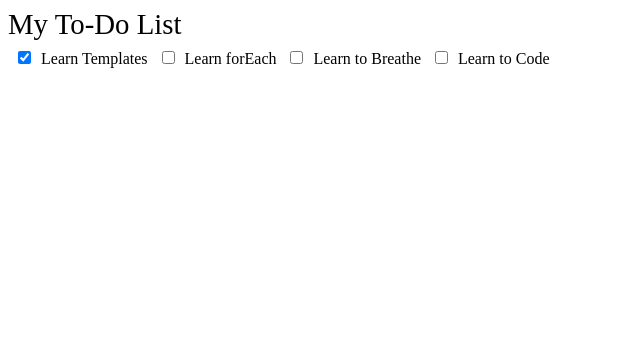
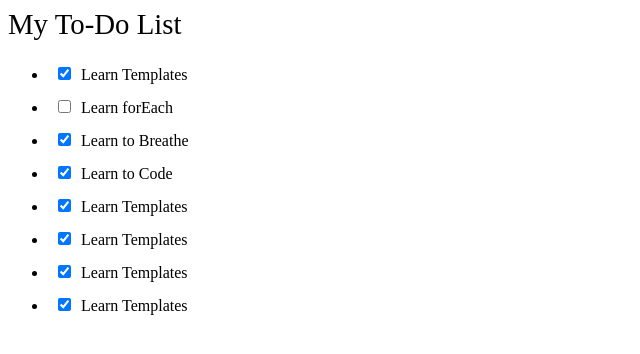
Before and after one commit to SlumberParty/ToDo-List, a plain HTML site: page index.html in a window 1280 px wide. Shown: the whole page, without its empty margins (0-640 px from the left). Drawn offline with Linux system fonts and the light colour scheme.

Commit message:
edited to add list html element

```diff
--- a/index.html
+++ b/index.html
@@ -9,10 +9,20 @@
 </head>
 <header>My To-Do List</header>
 <body>
-    <input type="checkbox" checked>Learn Templates
-    <input type="checkbox">Learn forEach
-    <input type="checkbox">Learn to Breathe
-    <input type="checkbox">Learn to Code
-    <script type="module" src="./src/index.js></script>
+    <ul id="list">
+        <li>
+            <input type="checkbox" checked>Learn Templates
+        </li>
+        <li>
+            <input type="checkbox">Learn forEach
+        </li>
+        <li>
+            <input type="checkbox" checked>Learn to Breathe
+        </li>
+        <li>
+            <input type="checkbox" checked>Learn to Code
+        </li>
+    </ul>
+    <script type="module" src="./src/index/index.js"></script>
 </body>
 </html>
--- a/src/index/checkbox-template-false.js
+++ b/src/index/checkbox-template-false.js
@@ -1,6 +1,8 @@
 function checkboxTemplateFalse(todos) {
     return /*html*/`
-    <input type="checkbox">${todos.task}
+        <li>
+            <input type="checkbox">Learn forEach
+        </li>
     `;
 }
 
--- a/src/index/checkbox-template-true.js
+++ b/src/index/checkbox-template-true.js
@@ -1,6 +1,9 @@
 function checkboxTemplateTrue(todos) {
+    console.log(todos);
     return /*html*/`
-    <input type="checkbox" checked>${todos.task}
+        <li>
+            <input type="checkbox" checked>Learn Templates
+        </li>
     `;
 }
 
--- a/src/index/index.js
+++ b/src/index/index.js
@@ -0,0 +1,14 @@
+import todos from '../data/data-list.js';
+import checkboxTemplateFalse from './checkbox-template-false.js';
+import checkboxTemplateTrue from './checkbox-template-true.js';
+import htmltoDOM from '../html-to-dom.js';
+
+
+const listEl = document.getElementById('list');
+
+todos.forEach(todos => {
+    const htmlTrue = checkboxTemplateTrue(todos);
+    const htmlFalse = checkboxTemplateFalse(todos);
+    const dom = htmltoDOM(htmlTrue, htmlFalse);
+    listEl.appendChild(dom);
+});
```
Also changed, not shown: test/checkbox-template-false.test.js (+3 -1 lines), test/checkbox-template-true.test.js (+3 -1 lines).
